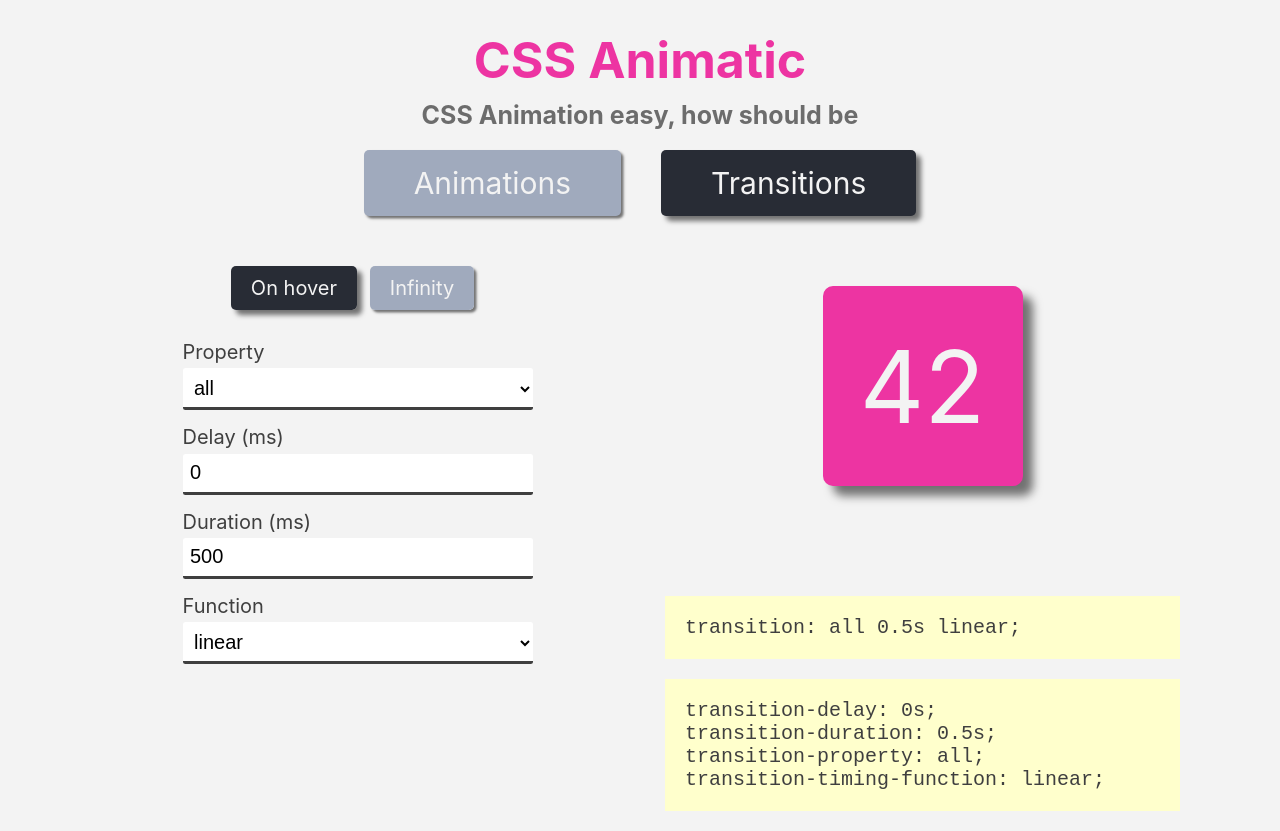
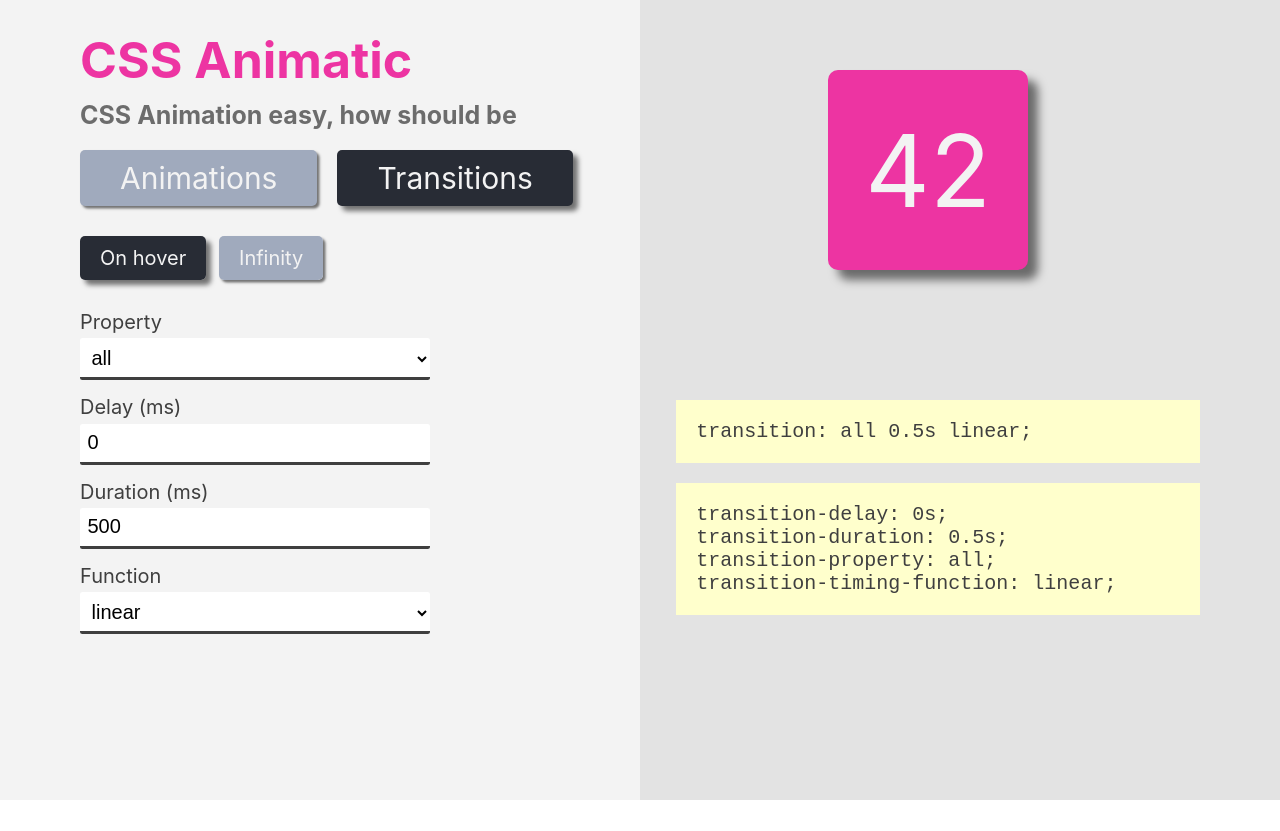
Before and after one commit to johnywalves/cssanimatic, a plain HTML site: page index.html in a window 1280 px wide. After the commit the page ends 800 px from the top, so only its background shows below. Drawn offline with Linux system fonts and the light colour scheme.

Commit message:
:art: Reestruturação da interface

```diff
--- a/index.html
+++ b/index.html
@@ -12,24 +12,26 @@
 </head>
 
 <body>
+    <input id="check-animation" type="checkbox" checked="true" />
+
+    <div class="header">
         <h1>CSS Animatic</h1>
         <h2>CSS Animation easy, how should be</h2>
-
-    <input id="check-animation" type="checkbox" checked="true" />
-
         <label class="type-animation" for="check-animation">
             <span>Animations</span>
             <span>Transitions</span>
         </label>
+    </div>
 
-    <div class="content">
+    <div class="preview">
+        <div id="box">42</div>
+    </div>
+
+    <div class="config">
         <div class="painel painel-animations">
             <p class="soon">Soon...</p>
         </div>
-
         <div class="painel painel-transitions">
-            <div>
-                <div class="config">
             <input id="check-action" type="checkbox" onchange='changeTransitions()' />
             <label for="check-action" class="actions">
                 <span class="action-hover">On hover</span>
@@ -60,10 +62,9 @@
                 </select>
             </form>
         </div>
+    </div>
+
     <div class="code">
-                    <div class="sample">
-                        <div id="box">42</div>
-                    </div>
         <code class="simple">
             transition: all 0.5s 0s linear;
         </code>
@@ -74,10 +75,6 @@
             transition-timing-function: linear;
         </code>
     </div>
-            </div>
-
-        </div>
-    </div>
 </body>
 
 <script type="text/javascript" src="script.js"></script>
--- a/script.js
+++ b/script.js
@@ -1,6 +1,6 @@
 var end = {
-  all: "scale(1.2)",
-  transform: "rotate(90deg)",
+  all: "translateX(-50%) scale(1.2)",
+  transform: "translateX(-50%) rotate(90deg)",
   height: "30rem",
   width: "40rem",
   "box-shadow": "0.25rem 0.25rem 0.25rem 0.25rem var(--shadowBox)",
@@ -58,11 +58,8 @@ function changeTransitions() {
     ";";
 
   box.style.transition = css;
-  document.querySelector(".painel-transitions .simple").innerHTML =
-    "transition: " + css + ";";
-  document.querySelector(
-    ".painel-transitions .detailed"
-  ).innerHTML = detailedHtml;
+  document.querySelector(".simple").innerHTML = "transition: " + css + ";";
+  document.querySelector(".detailed").innerHTML = detailedHtml;
 }
 
 window.onload = changeTransitions;
--- a/style.css
+++ b/style.css
@@ -23,15 +23,35 @@ body {
 
   font-family: -apple-system, BlinkMacSystemFont, "Segoe UI", Roboto, Oxygen,
     Ubuntu, Cantarell, "Open Sans", "Helvetica Neue", sans-serif;
-
-  color: var(--text);
-  background: var(--background);
-  padding: 2rem 10rem;
 }
 
-@media (max-width: 980px) {
+body {
+  color: var(--text);
+  background: linear-gradient(
+    90deg,
+    var(--background) 0%,
+    var(--background) 50%,
+    var(--backgroundLight) 50%
+  );
+
+  padding: 2rem 8rem;
+  display: grid;
+  grid-template:
+    "header preview"
+    "config preview"
+    "config code";
+}
+
+@media (max-width: 1024px) {
   body {
-    padding: 2rem;
+    background: var(--background);
+    padding: 2rem 4rem;
+    display: grid;
+    grid-template:
+      "header"
+      "config"
+      "preview"
+      "code";
   }
 }
 
@@ -40,6 +60,8 @@ body {
   align-items: center;
   justify-content: center;
   font-size: 10rem;
+  position: absolute;
+  left: 50%;
   width: 20rem;
   height: 20rem;
   margin: 0 auto;
@@ -49,18 +71,17 @@ body {
   box-shadow: 1rem 1rem 1rem 0px var(--shadowBox);
   cursor: pointer;
   transition: all 0.5s linear;
+  transform: translateX(-50%);
 }
 
 h1 {
   margin: 1rem 0;
   color: var(--highlight);
-  text-align: center;
   font-size: 5rem;
 }
 
 h2 {
   margin: 0 0 2rem;
-  text-align: center;
   font-size: 2.5rem;
   opacity: 0.75;
 }
@@ -88,20 +109,14 @@ span:hover {
 
 .type-animation {
   width: 50%;
-  margin: 0 auto;
   display: flex;
-  justify-content: center;
+  justify-content: flex-start;
 }
 
 .type-animation span {
-  padding: 1.5rem 5rem;
-  margin: 0 2rem;
+  padding: 1rem 4rem;
+  margin-right: 2rem;
   font-size: 3rem;
-}
-
-.content {
-  margin: 2rem 0;
-  position: relative;
 }
 
 form {
@@ -145,46 +160,51 @@ form select:focus {
 
 .painel {
   position: absolute;
-  height: 50vh;
+  top: 0;
   z-index: 5;
   opacity: 1;
   transition: all 0.5s;
   width: 100%;
+  display: flex;
+  flex-direction: column;
+  justify-content: flex-start;
 }
 
-.painel > div {
-  display: grid;
-  grid-template-columns: repeat(2, calc(50% - 2.5rem));
-  grid-column-gap: 5rem;
-}
-
-@media (max-width: 980px) {
-  .painel > div {
-    grid-template-columns: 100%;
+@media (max-width: 1024px) {
+  .painel {
+    position: relative;
+    align-items: center;
   }
 }
 
+.header {
+  grid-area: header;
+}
+
 .config {
+  grid-area: config;
+  position: relative;
+  margin-bottom: 2rem;
+}
+
+.preview {
+  grid-area: preview;
+  position: relative;
   display: flex;
-  flex-direction: column;
-  align-items: center;
-  justify-content: flex-start;
+  padding: 5rem 0;
+  margin-bottom: 1rem;
+  border-radius: 2%;
+  width: 100%;
+  height: 37rem;
+  transition: all 0.3s;
 }
 
 .code {
+  grid-area: code;
+  padding-left: 2rem;
   display: flex;
   flex-direction: column;
   justify-content: center;
-}
-
-.sample {
-  display: flex;
-  padding: 5rem;
-  margin-bottom: 1rem;
-  border-radius: 2%;
-  width: 100%;
-  height: 35rem;
-  transition: all 0.3s;
 }
 
 #check-animation,
@@ -192,14 +212,14 @@ form select:focus {
   display: none;
 }
 
-#check-animation:checked ~ .content .painel-animations,
-#check-animation:not(:checked) ~ .content .painel-transitions {
+#check-animation:checked ~ .config .painel-animations,
+#check-animation:not(:checked) ~ .config .painel-transitions {
   z-index: 0;
   opacity: 0;
 }
 
-#check-animation:checked ~ .type-animation span:first-child,
-#check-animation:not(:checked) ~ .type-animation span:last-child,
+#check-animation:checked ~ .header span:first-child,
+#check-animation:not(:checked) ~ .header span:last-child,
 #check-action:checked ~ .actions .action-hover,
 #check-action:not(:checked) ~ .actions .action-infinity {
   background-color: var(--backgroundMedium);
@@ -207,7 +227,6 @@ form select:focus {
 }
 
 .soon {
-  text-align: center;
   font-size: 3rem;
   opacity: 0.5;
   margin-top: 5rem;
```
Also changed, not shown: thumbnail.png. Lines whose indentation alone changed are shown as unchanged.
